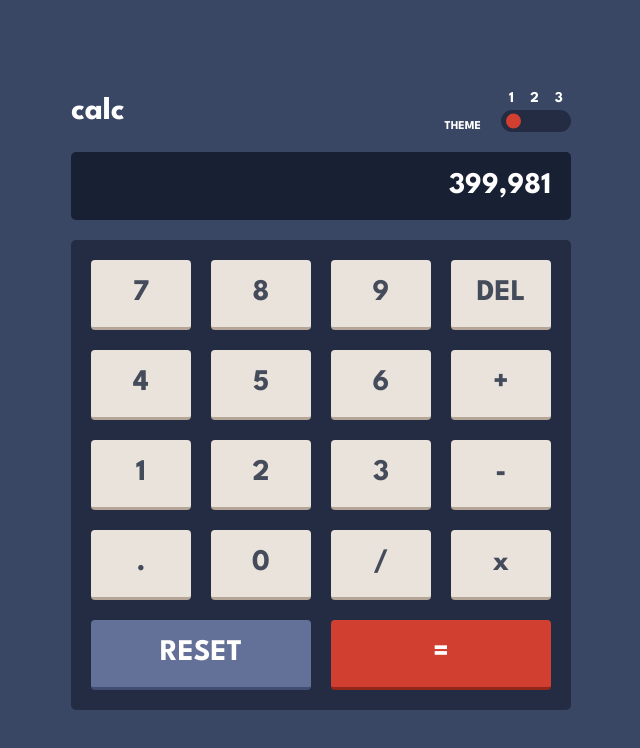
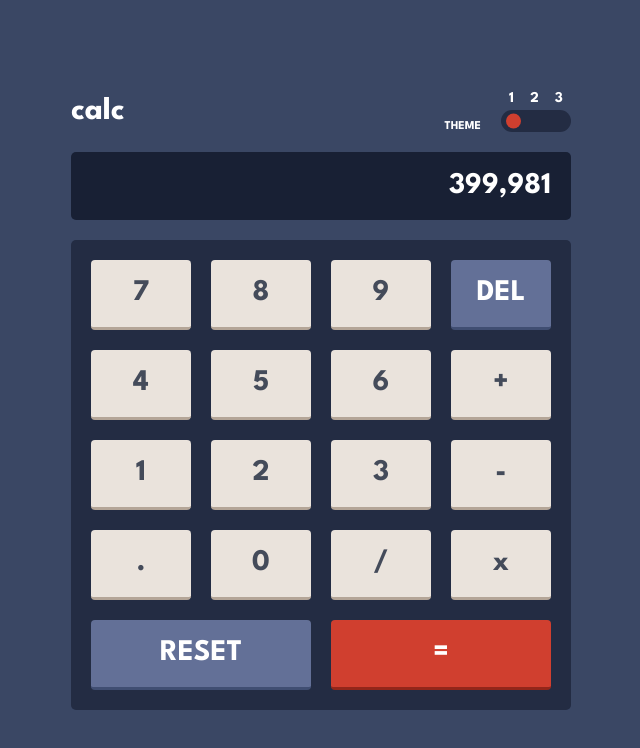
Before and after one commit to lucas-wendell/calculator, a React (Vite) app: page / in a window 1280 px wide. Shown: the top 748 px of the page, without its empty margins (319-959 px from the left). Built offline with nearby package versions, Linux system fonts and the light colour scheme.

Commit message:
STYLE: changing del key style

```diff
--- a/src/components/Keypad/index.jsx
+++ b/src/components/Keypad/index.jsx
@@ -7,7 +7,7 @@ export const Keypad = () => {
 			<Styled.Key>7</Styled.Key>
 			<Styled.Key>8</Styled.Key>
 			<Styled.Key>9</Styled.Key>
-			<Styled.Key>DEL</Styled.Key>
+			<Styled.SpecialKey styleName="delAndReset">DEL</Styled.SpecialKey>
 			<Styled.Key>4</Styled.Key>
 			<Styled.Key>5</Styled.Key>
 			<Styled.Key>6</Styled.Key>
@@ -20,10 +20,10 @@ export const Keypad = () => {
 			<Styled.Key>0</Styled.Key>
 			<Styled.Key>/</Styled.Key>
 			<Styled.Key>x</Styled.Key>
-			<Styled.SpecialKey typeKey="reset" specialKey>
+			<Styled.SpecialKey styleName="delAndReset" typeKey="reset">
 				RESET
 			</Styled.SpecialKey>
-			<Styled.SpecialKey typeKey="equal" specialKey>
+			<Styled.SpecialKey styleName="equal" typeKey="equal">
 				=
 			</Styled.SpecialKey>
 		</Styled.Container>
--- a/src/components/Keypad/styles.js
+++ b/src/components/Keypad/styles.js
@@ -13,11 +13,11 @@ const CommonStyles = css`
 `;
 
 export const SpecialKey = styled.div`
-	${({ theme, typeKey }) => css`
+	${({ theme, typeKey, styleName }) => css`
 		${CommonStyles}
-		color: ${theme.keys.specialKey[typeKey].color};
-		border-bottom: ${theme.keys.specialKey[typeKey].border};
-		background-color: ${theme.keys.specialKey[typeKey].colorBg};
+		color: ${theme.keys.specialKey[styleName].color};
+		border-bottom: ${theme.keys.specialKey[styleName].border};
+		background-color: ${theme.keys.specialKey[styleName].colorBg};
 
 		grid-column: ${typeKey === "reset"
 			? "1 / 3"
@@ -25,7 +25,7 @@ export const SpecialKey = styled.div`
 			? "3 / 5"
 			: "auto"};
 		&:hover {
-			background-color: ${theme.keys.specialKey[typeKey].hoverColor};
+			background-color: ${theme.keys.specialKey[styleName].hoverColor};
 		}
 	`}
 `;
--- a/src/styles/theme.js
+++ b/src/styles/theme.js
@@ -7,7 +7,7 @@ export const mainTheme = {
 	},
 	keys: {
 		specialKey: {
-			reset: {
+			delAndReset: {
 				colorBg: "hsl(225, 21%, 49%)",
 				shadowBg: "hsl(224, 28%, 35%)",
 				border: "0.3rem solid hsl(224, 28%, 35%)",
@@ -44,7 +44,7 @@ export const lightTheme = {
 	},
 	keys: {
 		specialKey: {
-			reset: {
+			delAndReset: {
 				colorBg: "hsl(185, 42%, 37%)",
 				shadowBg: "hsl(185, 58%, 25%)",
 				border: "0.3rem solid hsl(185, 58%, 25%)",
@@ -81,7 +81,7 @@ export const purpleTheme = {
 	},
 	keys: {
 		specialKey: {
-			reset: {
+			delAndReset: {
 				colorBg: "hsl(281, 89%, 26%)",
 				shadowBg: "hsl(285, 91%, 52%)",
 				border: "0.3rem solid hsl(285, 91%, 52%)",
```
